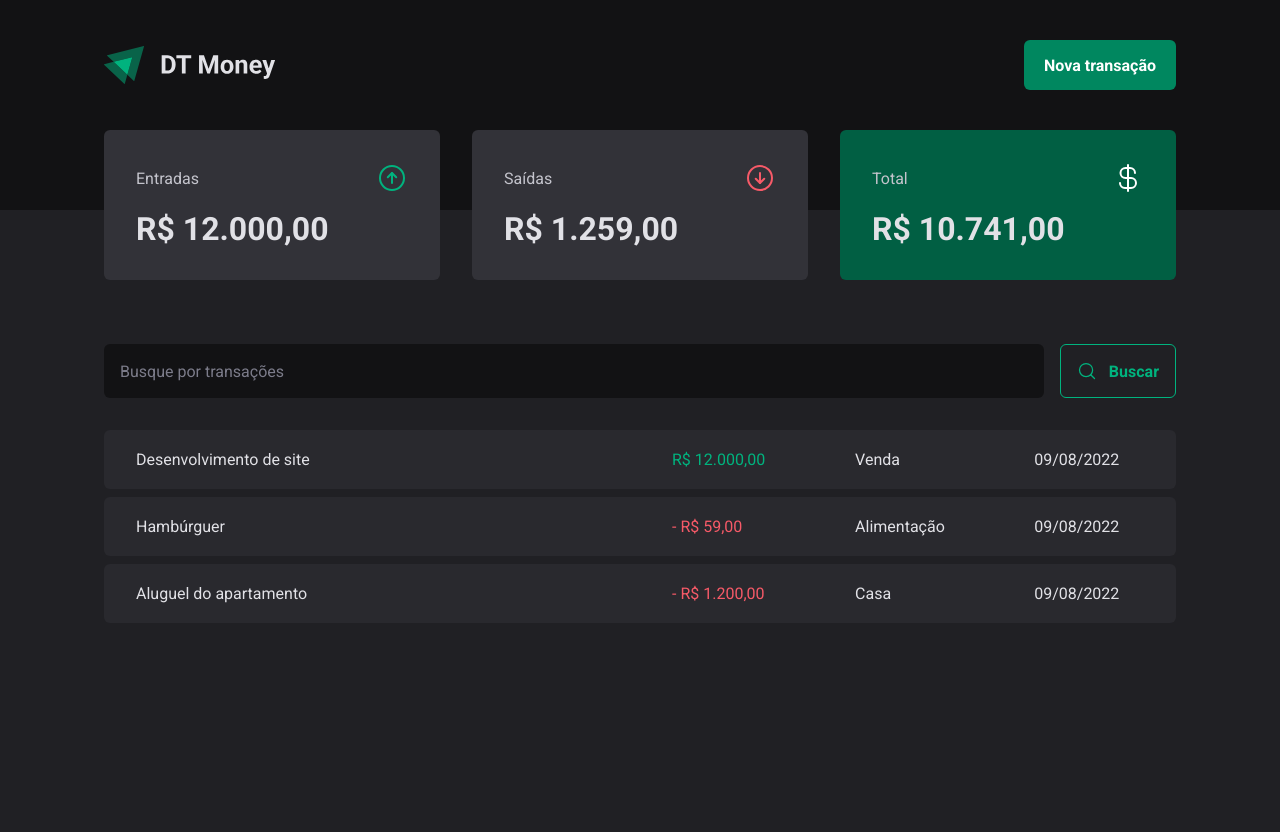
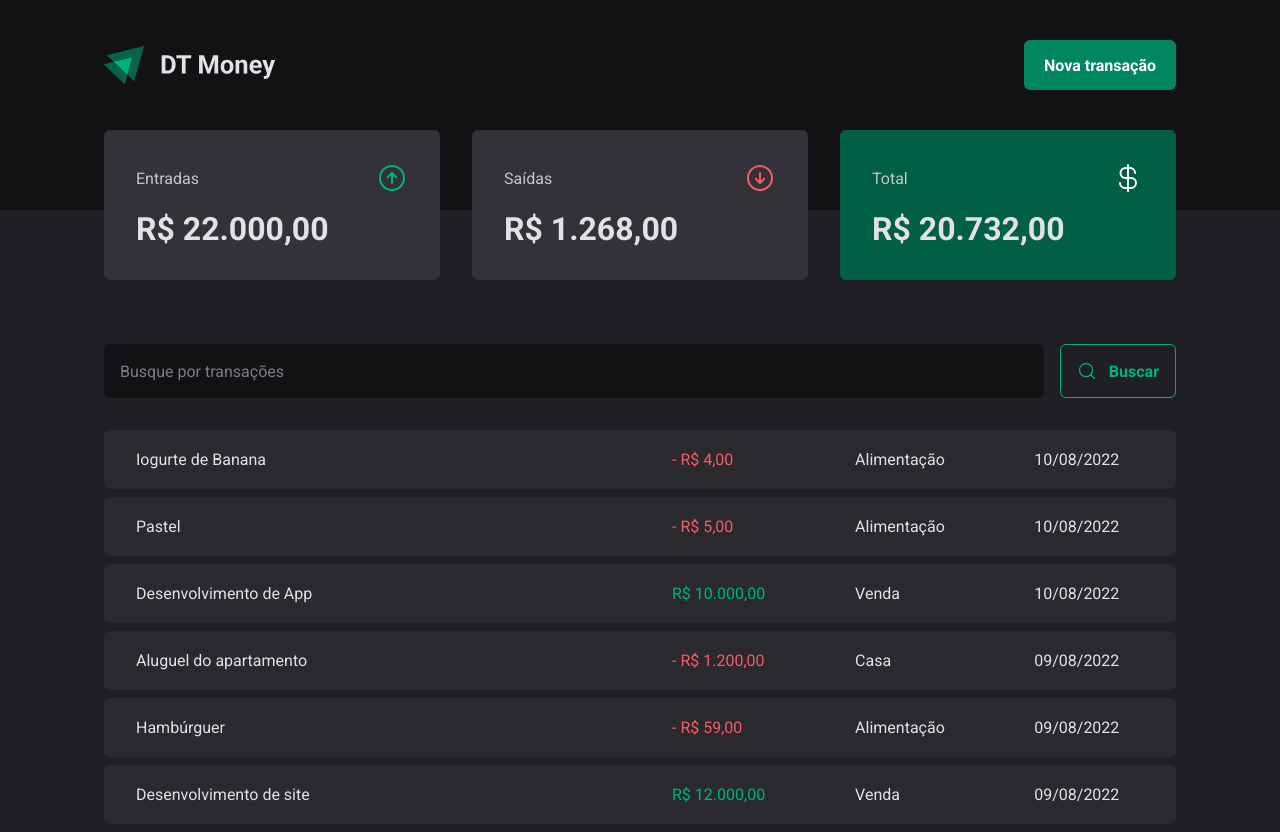
Before and after one commit to wfl-junior/rocketseat-ignite-react-dtmoney, a React (Vite) app: page / in a window 1280 px wide. Before the commit the page ends 800 px from the top, so only its background shows below. Built offline with nearby package versions, Linux system fonts and the light colour scheme; data requests are answered from the project's data file.

Commit message:
Criando nova transação

```diff
--- a/server.json
+++ b/server.json
@@ -23,6 +23,30 @@
       "category": "Casa",
       "price": 1200,
       "createdAt": "2022-08-09T21:25:32.946Z"
+    },
+    {
+      "description": "Desenvolvimento de App",
+      "price": 10000,
+      "category": "Venda",
+      "type": "income",
+      "createdAt": "2022-08-10T00:21:10.472Z",
+      "id": 4
+    },
+    {
+      "description": "Pastel",
+      "price": 5,
+      "category": "Alimentação",
+      "type": "outcome",
+      "createdAt": "2022-08-10T00:28:26.591Z",
+      "id": 5
+    },
+    {
+      "description": "Iogurte de Banana",
+      "price": 4,
+      "category": "Alimentação",
+      "type": "outcome",
+      "createdAt": "2022-08-10T00:33:44.272Z",
+      "id": 6
     }
   ]
 }
--- a/src/components/NewTransactionModal/index.tsx
+++ b/src/components/NewTransactionModal/index.tsx
@@ -3,6 +3,7 @@ import * as Dialog from "@radix-ui/react-dialog";
 import { ArrowCircleDown, ArrowCircleUp, CircleNotch, X } from "phosphor-react";
 import { Controller, useForm } from "react-hook-form";
 import * as zod from "zod";
+import { useTransactionsContext } from "../../contexts/TransactionsContext";
 import {
   CloseButton,
   Content,
@@ -28,10 +29,12 @@ type NewTransactionFormValues = zod.infer<
 interface NewTransactionModalProps {}
 
 export const NewTransactionModal: React.FC<NewTransactionModalProps> = () => {
+  const { createTransaction } = useTransactionsContext();
   const {
     register,
     handleSubmit,
     control,
+    reset,
     formState: { isSubmitting },
   } = useForm<NewTransactionFormValues>({
     resolver: zodResolver(newTransactionFormValidationSchema),
@@ -44,8 +47,8 @@ export const NewTransactionModal: React.FC<NewTransactionModalProps> = () => {
   });
 
   const handleCreateNewTransaction = handleSubmit(async values => {
-    await new Promise(resolve => setTimeout(resolve, 2000));
-    console.log(values);
+    await createTransaction(values);
+    reset();
   });
 
   return (
--- a/src/contexts/TransactionsContext.tsx
+++ b/src/contexts/TransactionsContext.tsx
@@ -8,11 +8,18 @@ import {
 import { TransactionDTO } from "../@types/DTOs/TransactionDTO";
 import { api } from "../services/api";
 
+type NewTransactionData = Omit<TransactionDTO, "id" | "createdAt">;
+
 type FetchTransactionsFn = (query?: string) => Promise<void>;
+
+type CreateTransactionFn = (
+  data: NewTransactionData,
+) => Promise<TransactionDTO>;
 
 interface TransactionsContextData {
   transactions: TransactionDTO[];
   fetchTransactions: FetchTransactionsFn;
+  createTransaction: CreateTransactionFn;
 }
 
 const TransactionsContext = createContext({} as TransactionsContextData);
@@ -32,6 +39,8 @@ export const TransactionsContextProvider: React.FC<
     try {
       const response = await api.get<TransactionDTO[]>("/transactions", {
         params: {
+          _sort: "createdAt",
+          _order: "desc",
           q: query || undefined,
         },
       });
@@ -46,8 +55,29 @@ export const TransactionsContextProvider: React.FC<
     fetchTransactions();
   }, [fetchTransactions]);
 
+  const createTransaction: CreateTransactionFn = useCallback(async data => {
+    const { data: newTransaction } = await api.post<TransactionDTO>(
+      "/transactions",
+      {
+        ...data,
+        createdAt: new Date(),
+      },
+    );
+
+    // nova transação vem primeiro porque transações está ordenada por createdAt desc
+    setTransactions(transactions => [newTransaction, ...transactions]);
+
+    return newTransaction;
+  }, []);
+
   return (
-    <TransactionsContext.Provider value={{ transactions, fetchTransactions }}>
+    <TransactionsContext.Provider
+      value={{
+        transactions,
+        fetchTransactions,
+        createTransaction,
+      }}
+    >
       {children}
     </TransactionsContext.Provider>
   );
```
